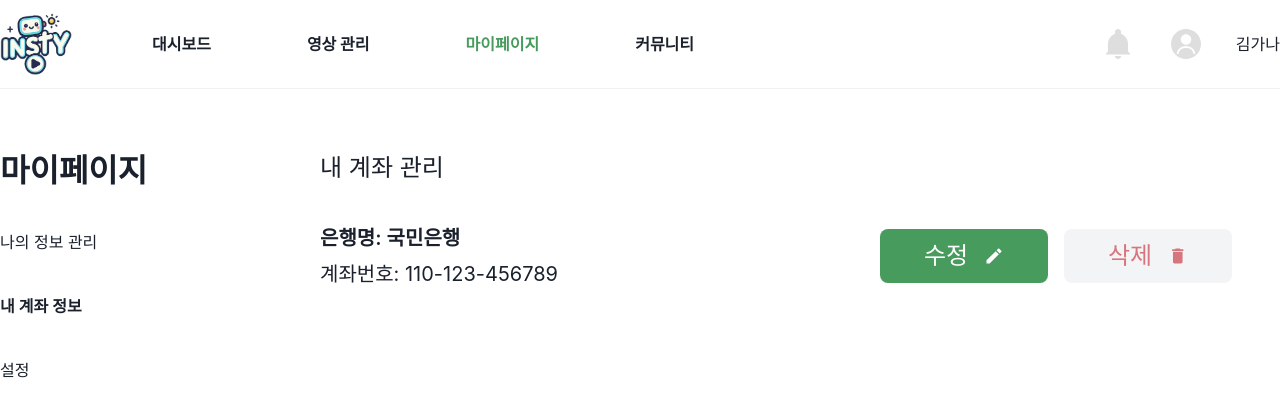
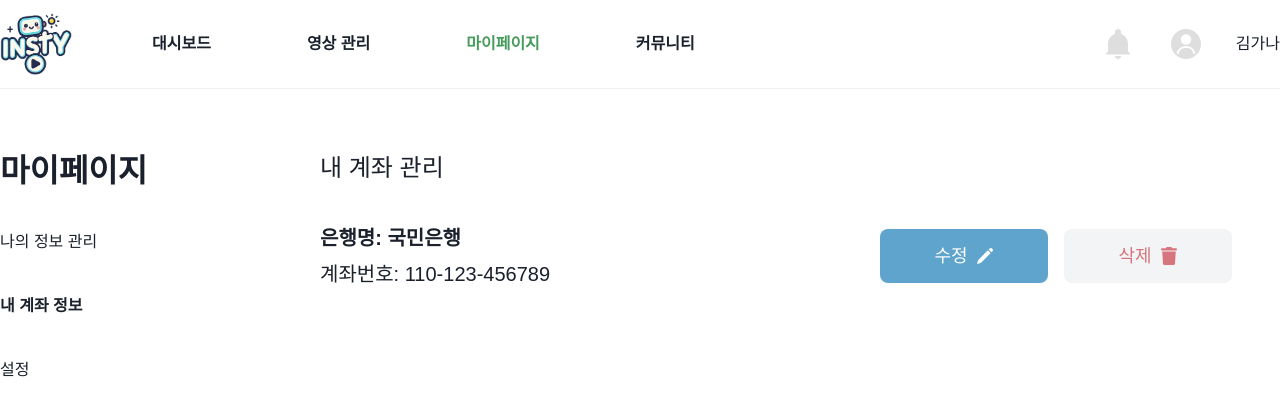
Before and after one commit to Insty-team/insty-frontend, a Next.js app in the folder insty-frontend/: page /creator/mypage in a window 1280 px wide. Both pictures are taken after a click on the button "내 계좌 정보". Shown: the top 416 px of the page. Built offline with nearby package versions, Linux system fonts and the light colour scheme; what @chakra-ui/next-js would draw is missing.

Commit message:
refactor: 러너 > 마이페이지 아이콘 버튼 수정 반영

```diff
--- a/insty-frontend/src/app/Providers.tsx
+++ b/insty-frontend/src/app/Providers.tsx
@@ -3,10 +3,14 @@
 import { CacheProvider } from "@chakra-ui/next-js";
 import { ChakraProvider } from "@chakra-ui/react";
 
+import resetTheme from "./resetTheme";
+
 export default function Providers({ children }: { children: React.ReactNode }) {
 	return (
 		<CacheProvider>
-			<ChakraProvider resetCSS={false}>{children}</ChakraProvider>
+			<ChakraProvider resetCSS={false} theme={resetTheme}>
+				{children}
+			</ChakraProvider>
 		</CacheProvider>
 	);
 }
--- a/insty-frontend/src/app/_components/common/BaseButton.tsx
+++ b/insty-frontend/src/app/_components/common/BaseButton.tsx
@@ -3,7 +3,7 @@
 import { UserType } from "@/app/types";
 
 type BaseButtonProps = {
-	title: string;
+	title?: string;
 	buttonType?: "button" | "submit" | "reset";
 	disabled?: boolean;
 	onClick?: () => void;
@@ -21,7 +21,7 @@ function BaseButton({
 	disabled = false,
 	onClick,
 	fill = true,
-	textSize = "text-2xl",
+	textSize = "text-2lg",
 	className,
 	userType = "LEARNER",
 	icon,
@@ -30,20 +30,20 @@ function BaseButton({
 	const bgColorClass = fill
 		? userType === "LEARNER"
 			? "bg-primary-green-400 hover:bg-primary-green-500 active:bg-primary-green-600 text-white"
-			: "bg-primary-purple-400 hover:bg-primary-purple-500 active:bg-primary-purple-600 text-white"
+			: "bg-primary-blue-300 hover:bg-primary-blue-500 active:bg-primary-blue-600 text-white"
 		: userType === "LEARNER"
 			? "border border-primary-green-400 text-primary-green-400 hover:bg-primary-green-500 hover:text-white active:bg-primary-green-600 active:text-white"
-			: "border border-primary-blur-400 text-primary-blue-400 hover:bg-primary-purple-500 hover:text-white active:bg-primary-purple-600 active:text-white";
+			: "border border-primary-blue-400 text-primary-blue-400 hover:bg-primary-blue-500 hover:text-white active:bg-primary-purple-600 active:text-white";
 
 	return (
 		<button
 			type={buttonType}
 			onClick={onClick}
 			disabled={disabled}
-			className={`w-full py-3 rounded-4xl cursor-pointer ${bgColorClass} ${textSize} ${className}`}
+			className={`flex justify-center items-center gap-2 w-full py-3 cursor-pointer rounded-4xl ${bgColorClass} ${textSize} ${className}`}
 		>
 			{icon && alignIcon === "left" && icon}
-			<span>{title}</span>
+			{title && <span>{title}</span>}
 			{icon && alignIcon === "right" && icon}
 		</button>
 	);
--- a/insty-frontend/src/app/creator/mypage/_components/MyPageAccount.tsx
+++ b/insty-frontend/src/app/creator/mypage/_components/MyPageAccount.tsx
@@ -1,6 +1,9 @@
 "use client";
 
-import { IconButton } from "@/app/_components/common";
+import { FaTrash } from "react-icons/fa";
+import { HiPencil } from "react-icons/hi2";
+
+import { BaseButton, IconButton } from "@/app/_components/common";
 
 function MyPageAccount() {
 	return (
@@ -12,17 +15,17 @@ function MyPageAccount() {
 					<span>계좌번호: 110-123-456789</span>
 				</div>
 				<div className="flex gap-4 w-100 h-[54px]">
-					<IconButton
-						icon="/pencil.svg"
-						align="right"
+					<BaseButton
 						title="수정"
-						className="bg-primary-green-600 rounded-lg w-[168px] flex justify-center items-center gap-2 text-gray-scale-50 cursor-pointer"
+						userType="CREATOR"
+						icon={<HiPencil />}
+						className="!w-[168px] !rounded-lg"
 					/>
-					<IconButton
-						icon="/basket.svg"
-						align="right"
+					<BaseButton
 						title="삭제"
-						className="bg-gray-100 rounded-lg w-[168px] flex justify-center items-center gap-2 text-secondary-red-200 cursor-pointer"
+						userType="CREATOR"
+						icon={<FaTrash />}
+						className="!bg-gray-100 !w-[168px] !rounded-lg !text-secondary-red-200"
 					/>
 				</div>
 			</div>
--- a/insty-frontend/src/app/creator/mypage/_components/MyPageProfile.tsx
+++ b/insty-frontend/src/app/creator/mypage/_components/MyPageProfile.tsx
@@ -59,13 +59,11 @@ function MyPageProfile() {
 									height={128}
 									alt="프로필 사진"
 								/>
-								<button
-									type="button"
-									onClick={() => console.log("profile check")}
-									className="px-3 py-1 rounded-lg bg-primary-blue-300 hover:bg-primary-blue-500 cursor-pointer text-white text-sm"
-								>
-									프로필 사진 수정
-								</button>
+								<BaseButton
+									title="프로필 사진 수정"
+									userType="CREATOR"
+									className="!px-3 !py-1 !rounded-lg !cursor-pointer !text-sm"
+								/>
 							</div>
 							<div className="h-full w-full">
 								<div className="flex flex-col gap-1 h-full">
@@ -100,13 +98,11 @@ function MyPageProfile() {
 									}}
 									error={errors.nickname}
 									checkDuplication={
-										<button
-											type="button"
-											onClick={() => console.log("nickname check")}
-											className="px-3 py-1 rounded-lg bg-primary-blue-300 hover:bg-primary-blue-500 cursor-pointer text-white text-sm"
-										>
-											닉네임 중복 확인
-										</button>
+										<BaseButton
+											title="닉네임 중복 확인"
+											userType="CREATOR"
+											className="!px-3 !py-1 !rounded-lg !cursor-pointer !text-sm"
+										/>
 									}
 								/>
 								<TextInput
@@ -124,13 +120,11 @@ function MyPageProfile() {
 									}}
 									error={errors.email}
 									checkDuplication={
-										<button
-											type="button"
-											onClick={() => console.log("email check")}
-											className="px-3 py-1 rounded-lg bg-primary-blue-300 hover:bg-primary-blue-500 cursor-pointer text-white text-sm"
-										>
-											닉네임 중복 확인
-										</button>
+										<BaseButton
+											title="이메일 중복 확인"
+											userType="CREATOR"
+											className="!px-3 !py-1 !rounded-lg !cursor-pointer !text-sm"
+										/>
 									}
 								/>
 								<PasswordInput
@@ -158,7 +152,11 @@ function MyPageProfile() {
 									error={errors.changedPassword}
 								/>
 								<div className="mt-10 w-full">
-									<BaseButton title="저장하기" onClick={onSaveProfileInfo} />
+									<BaseButton
+										title="저장하기"
+										onClick={onSaveProfileInfo}
+										userType="CREATOR"
+									/>
 								</div>
 							</form>
 						</div>
@@ -187,6 +185,7 @@ function MyPageProfile() {
 					<div className="w-90">
 						<BaseButton
 							title="프로필 수정하기"
+							userType="CREATOR"
 							onClick={onClickProfileEditButton}
 						/>
 					</div>
--- a/insty-frontend/src/app/creator/mypage/_components/MyPageSetting.tsx
+++ b/insty-frontend/src/app/creator/mypage/_components/MyPageSetting.tsx
@@ -27,7 +27,7 @@ function MyPageSetting() {
 					onChange={onChange}
 					sx={{
 						".chakra-switch__track": {
-							backgroundColor: isReceiveEmail ? "#307548" : "#DEDEDE",
+							backgroundColor: isReceiveEmail ? "#3C4A7E" : "#DEDEDE",
 						},
 						".chakra-switch__thumb": {
 							backgroundColor: "#ffffff",
--- a/insty-frontend/src/app/globals.css
+++ b/insty-frontend/src/app/globals.css
@@ -64,13 +64,16 @@
 :root {
 	--background: #ffffff;
 	--foreground: #171717;
+	--font-family: 'Pretendard', sans-serif;
+  --font-feature-settings: 'ss05';
+  font-feature-settings: 'ss05';
 }
 
 @theme inline {
 	--color-background: var(--background);
 	--color-foreground: var(--foreground);
-	--font-sans: var(--font-geist-sans);
-	--font-mono: var(--font-geist-mono);
+	--font-sans: "Pretendard", sans-serif;
+	--font-mono: "Pretendard", sans-serif;
 }
 
 @media (prefers-color-scheme: dark) {
--- a/insty-frontend/src/app/learner/mypage/_components/ActivityWritingBookmarkItem.tsx
+++ b/insty-frontend/src/app/learner/mypage/_components/ActivityWritingBookmarkItem.tsx
@@ -4,6 +4,7 @@ import { FaTrash } from "react-icons/fa";
 import { FaMessage } from "react-icons/fa6";
 import { HiPencil } from "react-icons/hi2";
 
+import { BaseButton } from "@/app/_components/common";
 import { getFormattedDate } from "@/app/utils/date";
 
 export type ActivityWritingBookmarkItemProps = {
@@ -36,14 +37,16 @@ function ActivityWritingBookmarkItem({
 			</div>
 			{type === "writing" && (
 				<div className="flex h-9 gap-4 mt-4">
-					<button className="flex w-full justify-center items-center gap-1 bg-primary-green-500 rounded-lg">
-						<span className="text-gray-50">수정</span>
-						<HiPencil className="text-gray-50" />
-					</button>
-					<button className="flex w-full justify-center items-center gap-1 bg-gray-100 rounded-lg">
-						<span className="text-red-300">삭제</span>
-						<FaTrash className="text-red-300" />
-					</button>
+					<BaseButton
+						title="수정"
+						icon={<HiPencil className="text-gray-50" />}
+						className="!rounded-lg"
+					/>
+					<BaseButton
+						title="삭제"
+						icon={<FaTrash className="text-red-300" />}
+						className={"!bg-gray-100 !text-red-300 !rounded-lg"}
+					/>
 				</div>
 			)}
 		</div>
--- /dev/null
+++ b/insty-frontend/src/app/resetTheme.ts
@@ -0,0 +1,10 @@
+import { extendTheme } from "@chakra-ui/react";
+
+const resetTheme = extendTheme({
+	fonts: {
+		heading: `'Pretendard', sans-serif`,
+		body: `'Pretendard', sans-serif`,
+	},
+});
+
+export default resetTheme;
```
Also changed, not shown: 1 other file (tests, documents, lock files or other folders).
